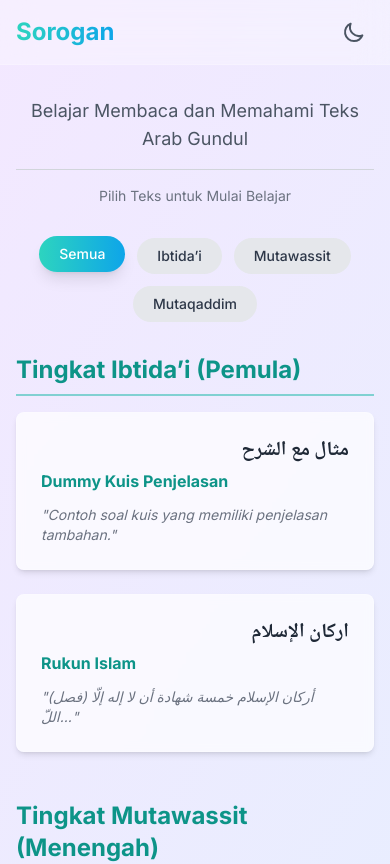
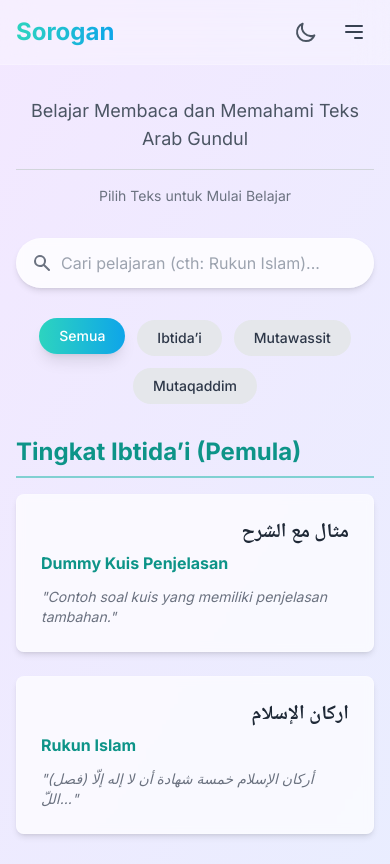
Before and after one commit to ppalhijaziyyah/sorogan-app, a React (Vite) app: page / in a window 390 px wide. Shown: the top 864 px of the page. Built offline with nearby package versions, Linux system fonts and the light colour scheme.

Commit message:
search bar

```diff
--- a/src/components/Header.jsx
+++ b/src/components/Header.jsx
@@ -2,7 +2,6 @@ import React, { useState, useEffect, useRef } from 'react';
 import { Link, NavLink, useLocation } from 'react-router-dom';
 import ThemeToggle from './ui/ThemeToggle';
 
-// Definisikan link navigasi di luar komponen agar mudah dikelola
 const navLinks = [
   { path: '/', label: 'Pelajaran' },
   { path: '/tentang-kami', label: 'Tentang Kami' },
@@ -10,52 +9,53 @@ const navLinks = [
 ];
 
 const Header = () => {
-  // State untuk menyimpan style (posisi & ukuran) dari indikator
   const [indicatorStyle, setIndicatorStyle] = useState({ opacity: 0 });
-  // Ref untuk menyimpan referensi ke setiap elemen NavLink
+  const [isMobileMenuOpen, setIsMobileMenuOpen] = useState(false);
   const navLinkRefs = useRef([]);
   const location = useLocation();
 
-  // Efek ini berjalan setiap kali lokasi (URL) berubah
+  // Efek untuk menggerakkan indikator di desktop
   useEffect(() => {
     const activeIndex = navLinks.findIndex(link => link.path === location.pathname);
-
     if (activeIndex !== -1 && navLinkRefs.current[activeIndex]) {
       const activeLinkEl = navLinkRefs.current[activeIndex];
       const { offsetLeft, offsetWidth } = activeLinkEl;
-
-      // Perbarui style indikator agar sesuai dengan link yang aktif
-      setIndicatorStyle({
-        left: offsetLeft,
-        width: offsetWidth,
-        opacity: 1,
-      });
+      setIndicatorStyle({ left: offsetLeft, width: offsetWidth, opacity: 1 });
     }
   }, [location.pathname]);
 
-  // Style untuk link, sekarang lebih sederhana
+  // Efek untuk menutup menu mobile saat navigasi
+  useEffect(() => {
+    if (isMobileMenuOpen) {
+      setIsMobileMenuOpen(false);
+    }
+  }, [location.pathname]);
+
   const navLinkClasses = ({ isActive }) =>
     `relative z-10 px-4 py-2 rounded-full text-sm font-medium transition-colors duration-300 ${
       isActive ? 'text-white' : 'text-gray-700 dark:text-gray-200 hover:text-gray-900 dark:hover:text-white'
     }`;
 
+  const mobileNavLinkClasses = ({ isActive }) =>
+    `block py-4 text-center text-xl transition-colors ${
+      isActive ? 'text-teal-300 font-bold' : 'text-white hover:text-teal-300'
+    }`;
+
   return (
-    <header className="bg-white/30 dark:bg-slate-900/30 backdrop-blur-lg sticky top-0 z-50 border-b border-white/20 dark:border-slate-700/50">
+    <>
+      <header className="bg-white/30 dark:bg-slate-900/30 backdrop-blur-lg sticky top-0 z-40 border-b border-white/20 dark:border-slate-700/50">
         <nav className="container mx-auto px-4 py-3">
           <div className="flex justify-between items-center">
-          {/* Logo / Brand */}
             <Link to="/" className="text-2xl font-bold bg-clip-text text-transparent bg-gradient-to-r from-teal-400 to-sky-500">
               Sorogan
             </Link>
 
-          {/* Kontainer Navigasi */}
+            {/* Navigasi Desktop */}
             <div className="hidden md:flex items-center relative p-1">
-            {/* Indikator Geser (Sliding Indicator) */}
               <div
                 className="absolute h-full rounded-full bg-gradient-to-r from-teal-400 to-sky-500 shadow-lg transition-all duration-350 ease-in-out"
                 style={indicatorStyle}
               />
-            {/* Render Link Navigasi */}
               {navLinks.map((link, index) => (
                 <NavLink
                   key={link.path}
@@ -71,10 +71,53 @@ const Header = () => {
             {/* Kontrol Sisi Kanan */}
             <div className="flex items-center">
               <ThemeToggle />
+              {/* Tombol Menu Mobile */}
+              <button
+                className="md:hidden ml-2 p-2"
+                onClick={() => setIsMobileMenuOpen(true)}
+                aria-label="Buka menu"
+              >
+                <svg className="h-6 w-6 text-gray-700 dark:text-gray-200" fill="none" viewBox="0 0 24 24" stroke="currentColor">
+                  <path strokeLinecap="round" strokeLinejoin="round" strokeWidth="2" d="M4 6h16M4 12h16m-7 6h7" />
+                </svg>
+              </button>
             </div>
           </div>
         </nav>
       </header>
+
+      {/* Overlay Menu Mobile */}
+      {isMobileMenuOpen && (
+        <div
+          className="fixed inset-0 z-50 bg-slate-900/70 backdrop-blur-lg animate-fade-in"
+          onClick={() => setIsMobileMenuOpen(false)} // Tutup saat klik di luar area menu
+        >
+          <div
+            className="absolute top-0 right-0 bottom-0 w-64 bg-slate-800/90 shadow-xl p-6"
+            onClick={e => e.stopPropagation()} // Cegah penutupan saat klik di dalam menu
+          >
+            <div className="flex justify-end mb-8">
+              <button onClick={() => setIsMobileMenuOpen(false)} aria-label="Tutup menu">
+                <svg className="h-7 w-7 text-white" fill="none" viewBox="0 0 24 24" stroke="currentColor">
+                  <path strokeLinecap="round" strokeLinejoin="round" strokeWidth="2" d="M6 18L18 6M6 6l12 12" />
+                </svg>
+              </button>
+            </div>
+            <nav className="flex flex-col space-y-4">
+              {navLinks.map(link => (
+                <NavLink
+                  key={link.path}
+                  to={link.path}
+                  className={mobileNavLinkClasses}
+                >
+                  {link.label}
+                </NavLink>
+              ))}
+            </nav>
+          </div>
+        </div>
+      )}
+    </>
   );
 };
 
--- a/src/components/HomePage.jsx
+++ b/src/components/HomePage.jsx
@@ -66,6 +66,7 @@ const LessonCard = ({ lesson, isCompleted, onSelect }) => {
 const HomePage = () => {
   const { completedLessons } = useContext(AppContext);
   const [selectedLevel, setSelectedLevel] = useState('Semua');
+  const [searchQuery, setSearchQuery] = useState('');
   const navigate = useNavigate();
 
   const handleSelectLesson = (lessonSlug) => {
@@ -80,12 +81,24 @@ const HomePage = () => {
   }, []);
 
   const lessonsByLevel = useMemo(() => {
-    const filtered = selectedLevel === 'Semua'
-      ? lessonsWithSlugs
-      : lessonsWithSlugs.filter(item => item.level === selectedLevel);
+    let filteredLessons = lessonsWithSlugs;
 
-    // Group by level
-    return filtered.reduce((acc, lesson) => {
+    // 1. Terapkan filter pencarian jika ada query
+    if (searchQuery) {
+      const lowercasedQuery = searchQuery.toLowerCase();
+      filteredLessons = lessonsWithSlugs.filter(lesson =>
+        lesson.title.toLowerCase().includes(lowercasedQuery) ||
+        (lesson.titleArabic && lesson.titleArabic.toLowerCase().includes(lowercasedQuery))
+      );
+    }
+
+    // 2. Terapkan filter level pada hasil pencarian
+    if (selectedLevel !== 'Semua') {
+      filteredLessons = filteredLessons.filter(item => item.level === selectedLevel);
+    }
+
+    // 3. Kelompokkan hasil akhir berdasarkan level
+    return filteredLessons.reduce((acc, lesson) => {
         const level = lesson.level;
         if (!acc[level]) {
           acc[level] = [];
@@ -93,7 +106,7 @@ const HomePage = () => {
         acc[level].push(lesson);
         return acc;
       }, {});
-  }, [selectedLevel, lessonsWithSlugs]);
+  }, [selectedLevel, lessonsWithSlugs, searchQuery]);
 
   const renderedLevels = levelsInOrder.filter(level => lessonsByLevel[level] && lessonsByLevel[level].length > 0);
 
@@ -104,6 +117,21 @@ const HomePage = () => {
         <hr className="border-gray-300 dark:border-gray-700 max-w-md mx-auto" />
         <p className="text-sm mt-4 text-gray-500 dark:text-gray-400">Pilih Teks untuk Mulai Belajar</p>
       </header>
+
+      <div className="mb-8 max-w-lg mx-auto relative">
+        <div className="absolute inset-y-0 left-0 pl-4 flex items-center pointer-events-none z-10">
+          <svg className="h-5 w-5 text-gray-500 dark:text-gray-300" xmlns="http://www.w3.org/2000/svg" viewBox="0 0 20 20" fill="currentColor">
+            <path fillRule="evenodd" d="M8 4a4 4 0 100 8 4 4 0 000-8zM2 8a6 6 0 1110.89 3.476l4.817 4.817a1 1 0 01-1.414 1.414l-4.816-4.816A6 6 0 012 8z" clipRule="evenodd" />
+          </svg>
+        </div>
+        <input
+          type="text"
+          placeholder="Cari pelajaran (cth: Rukun Islam)..."
+          value={searchQuery}
+          onChange={(e) => setSearchQuery(e.target.value)}
+          className="w-full pl-11 pr-5 py-3 rounded-full bg-white/80 dark:bg-slate-800/80 backdrop-blur-sm border border-white/20 shadow-md focus:ring-2 focus:ring-teal-400 focus:outline-none transition-all"
+        />
+      </div>
 
       <FilterButtons selectedLevel={selectedLevel} setSelectedLevel={setSelectedLevel} />
 
--- a/tailwind.config.js
+++ b/tailwind.config.js
@@ -20,6 +20,15 @@ module.exports = {
         sans: ['Inter', 'sans-serif'],
         arabic: ['"Noto Naskh Arabic"', 'serif'],
       },
+      keyframes: {
+        'fade-in': {
+          '0%': { opacity: '0' },
+          '100%': { opacity: '1' },
+        },
+      },
+      animation: {
+        'fade-in': 'fade-in 0.3s ease-out',
+      },
     },
   },
   plugins: [],
```
Lines whose indentation alone changed are shown as unchanged.
